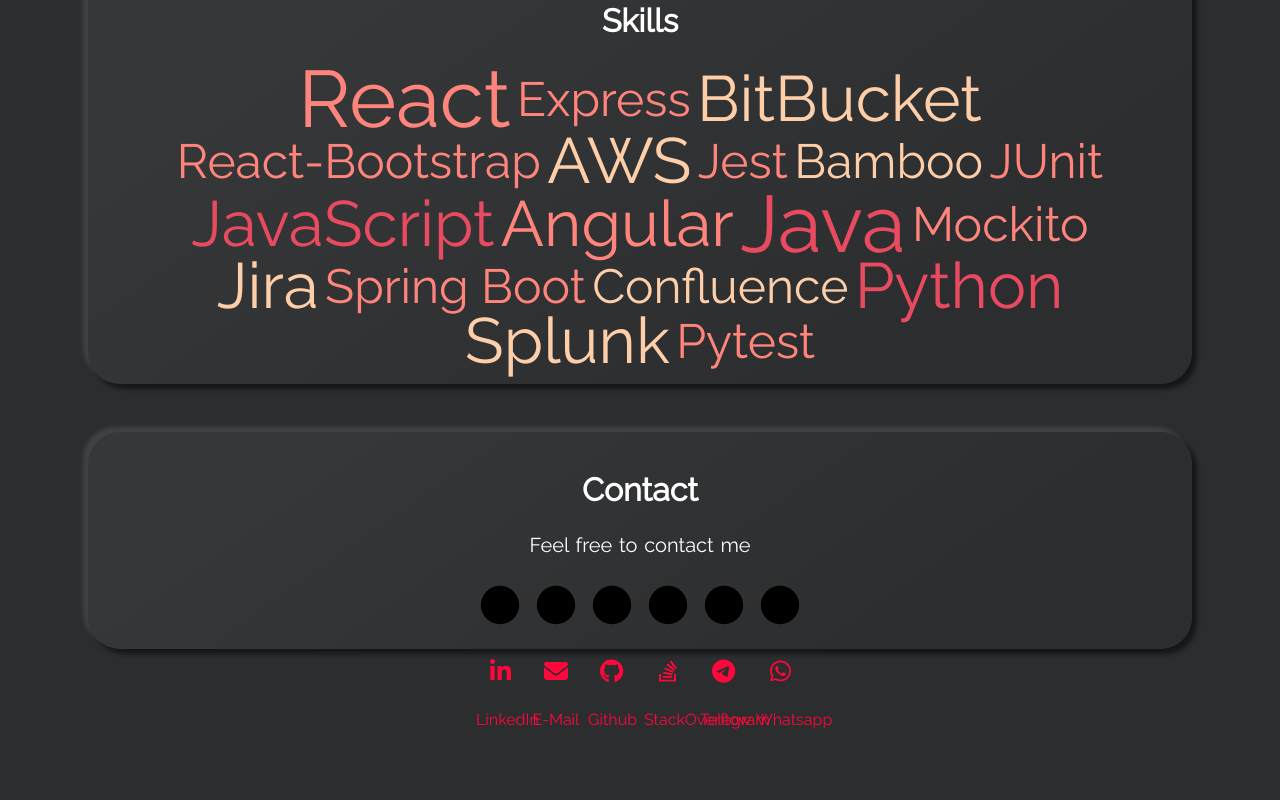
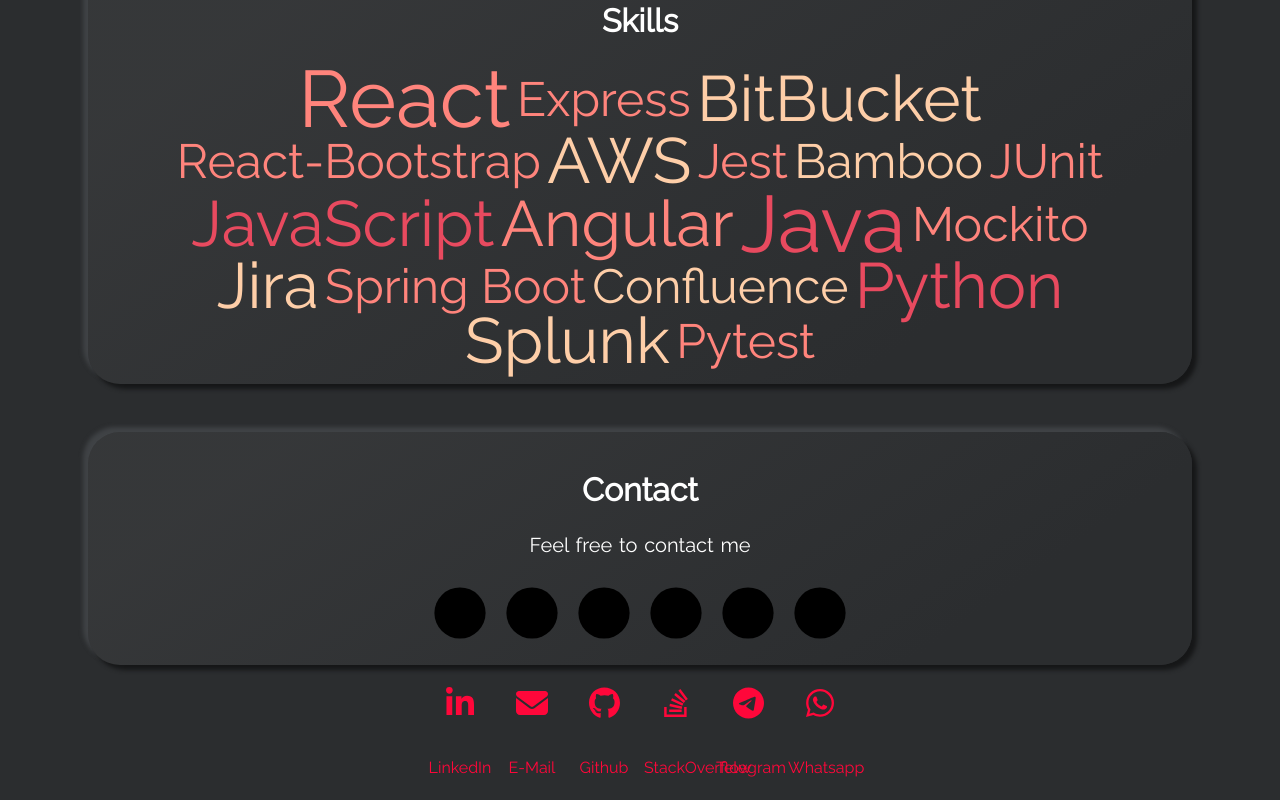
Before and after one commit to ClassHacker/classhacker.github.io, a React (Create React App) app: page / in a window 1280 px wide. Shown: the part 1896-2696 px from the top of the page. Before the commit the page ends 2673 px from the top, so only its background shows below. Built offline with nearby package versions, Linux system fonts and the light colour scheme; what react-animations would draw is missing.

Commit message:
Updated style

```diff
--- a/src/App.scss
+++ b/src/App.scss
@@ -632,6 +632,15 @@
       width: 44%;
     }
   }
+  .contact-icons .social-link {
+    width: 4rem;
+    height: 4rem;
+    line-height: 4rem;
+
+    .social {
+      font-size: 2rem;
+    }
+  }
 }
 @media only screen and (min-width: $medium-screen) {
   .layout {
```
